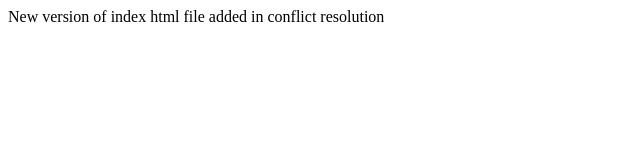
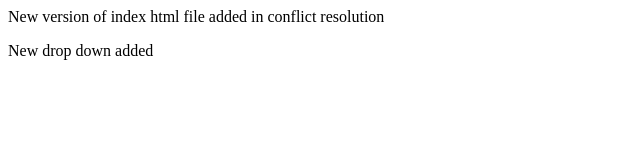
Before and after one commit to mcmchm-dev/localRepo, a plain HTML site: page index.html in a window 1280 px wide. Shown: the whole page, without its empty margins (0-640 px from the left). Drawn offline with Linux system fonts and the light colour scheme.

```diff
--- a/index.html
+++ b/index.html
@@ -1 +1,2 @@
 <p> New version of index html file added in conflict resolution</p>
+<p>New drop down added</p>
```
